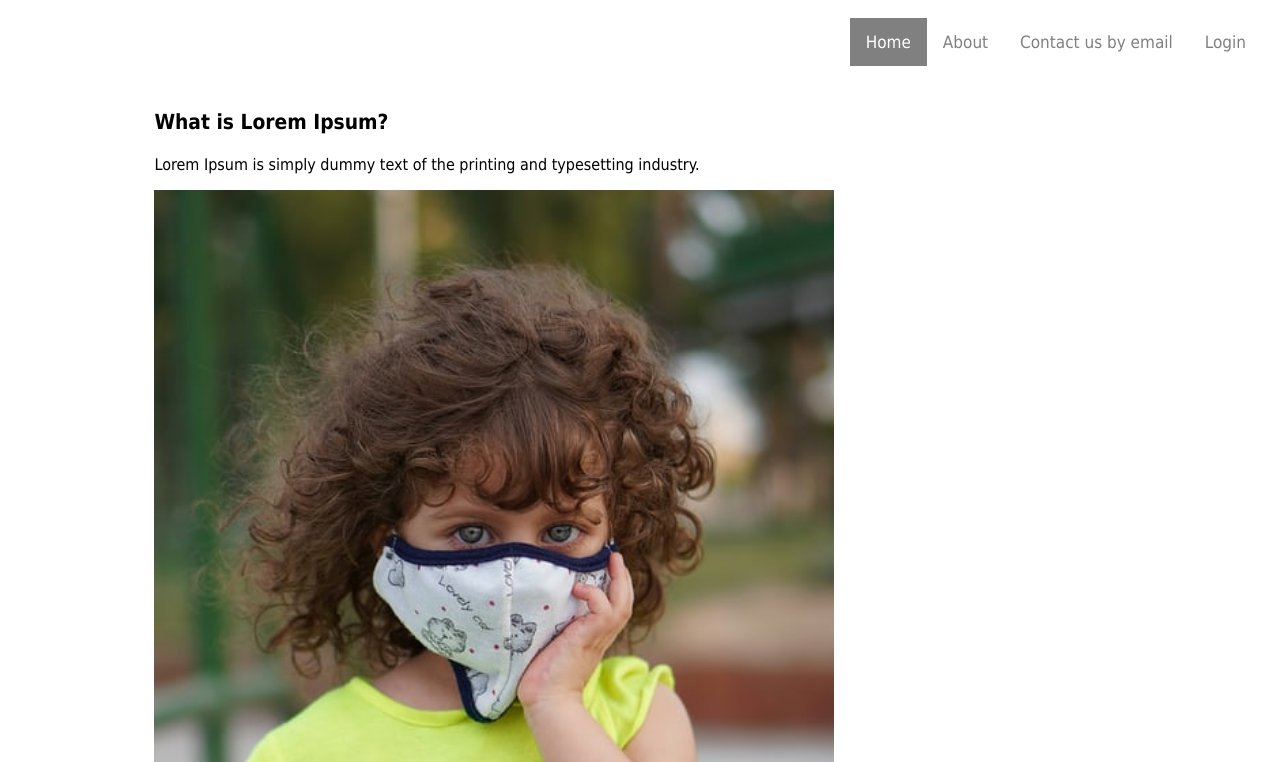
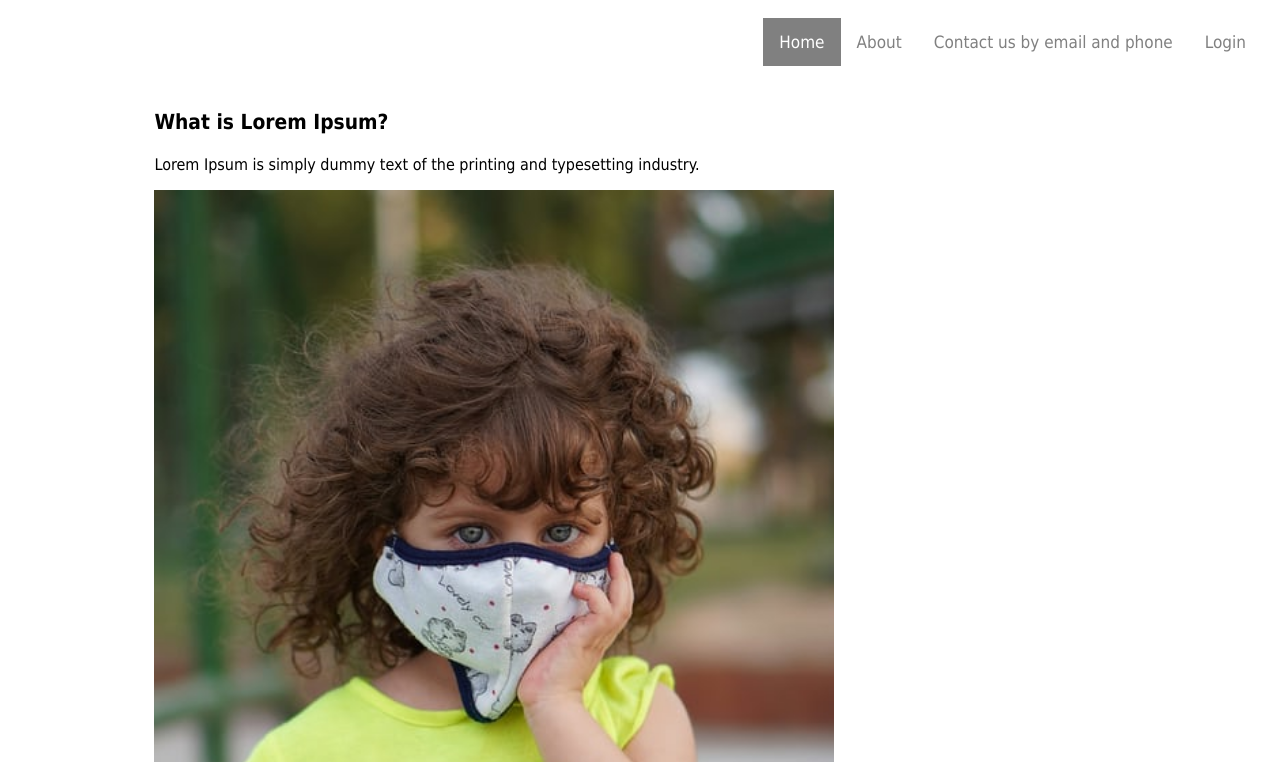
Before and after one commit to kdamavand/test-html, a plain HTML site: page index.html in a window 1280 px wide. Shown: the top 762 px of the page. Drawn offline with Linux system fonts and the light colour scheme.

Commit message:
ändrar contat text

```diff
--- a/index.html
+++ b/index.html
@@ -11,7 +11,7 @@
    <header>
    <div class="topnav">
       <a href="#login">Login</a>
-   	  <a href="#contact">Contact us by email</a>
+   	  <a href="#contact">Contact us by email and phone</a>
 	  <a href="#about">About</a>
 	  <a class="active" href="#home">Home</a>
 
```
